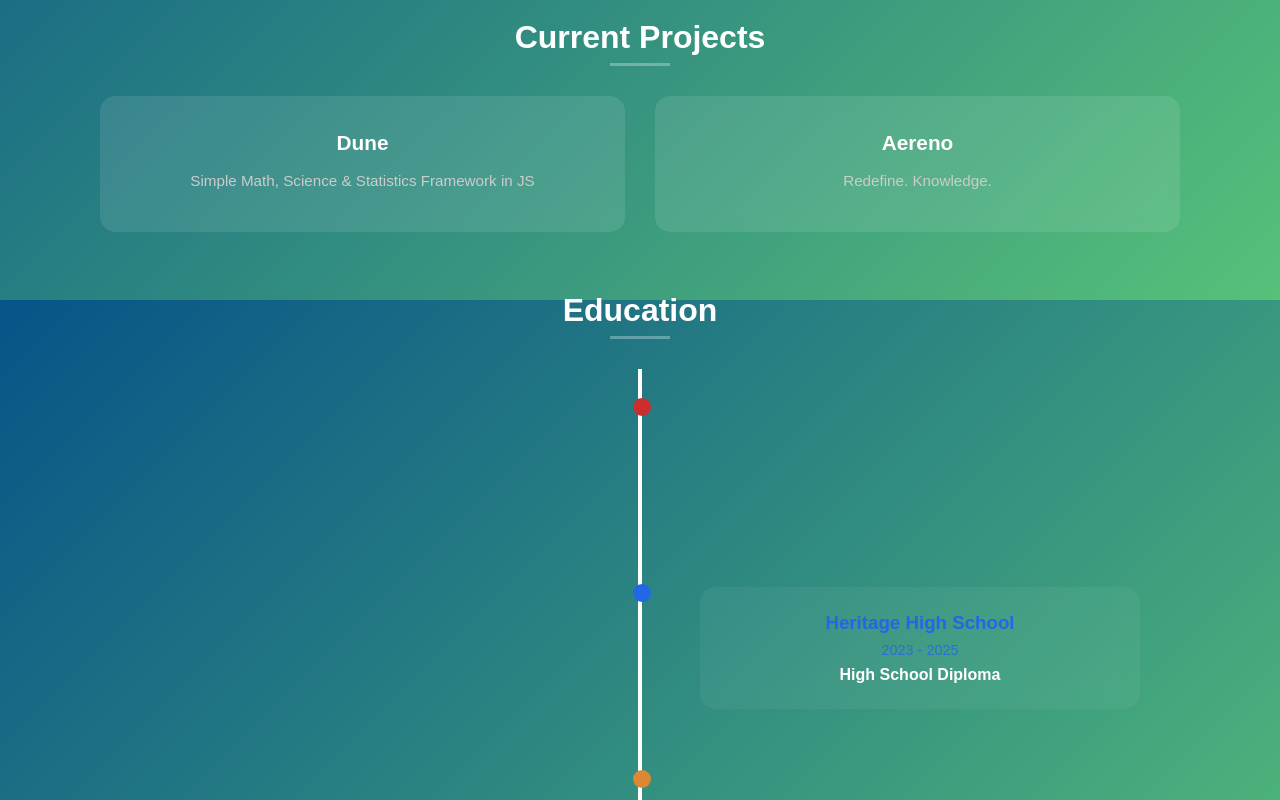
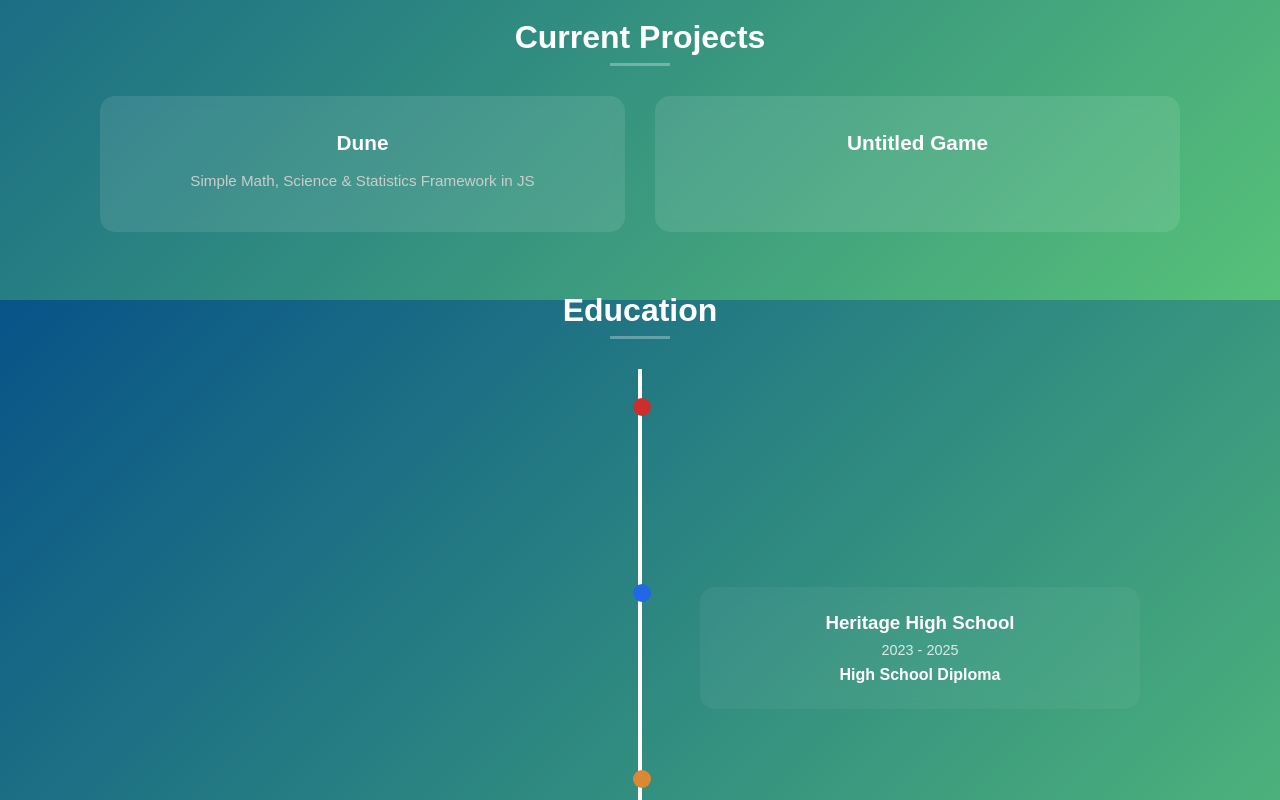
Before and after one commit to martin-k-m/martin-k-m.github.io, a React (Create React App) app: page / in a window 1280 px wide. Shown: the part 500-1300 px from the top of the page. Built offline with nearby package versions, Linux system fonts and the light colour scheme.

Commit message:
small changes

```diff
--- a/package.json
+++ b/package.json
@@ -1,7 +1,6 @@
 {
   "name": "portfolio",
   "version": "0.1.0",
-  "private": true,
   "dependencies": {
     "@fortawesome/free-brands-svg-icons": "^6.7.2",
     "@fortawesome/react-fontawesome": "^0.2.2",
--- a/src/App.js
+++ b/src/App.js
@@ -48,7 +48,7 @@ const education = [
     },
     {
         title: "University of California, Santa Cruz",
-        subtitle: "Electrical Engineering (Expected)",
+        subtitle: "Electrical Engineering",
         date: "2025 - ",
         color: "#db8834",
     }
@@ -62,8 +62,8 @@ const projects = [
         icon: ""
     },
     {
-        title: "Aereno",
-        description: "Redefine. Knowledge.",
+        title: "Untitled Game",
+        description: "",
         link: "",
         icon: ""
     },
@@ -178,10 +178,10 @@ function App() {
                                     initial={{ opacity: 0, x: -20 }}
                                     animate={{ opacity: 1, x: 0 }}
                                 >
-                                    <h3 className="vertical-timeline-element-title" style={{ color: edu.color }}>
+                                    <h3 className="vertical-timeline-element-title" style={{ color: "white" }}>
                                         {edu.title}
                                     </h3>
-                                    <div className="education-dates" style={{ color: edu.color }}>
+                                    <div className="education-dates" style={{ color: "white"}}>
                                         {edu.date}
                                     </div>
                                     <h4 className="vertical-timeline-element-subtitle">{edu.subtitle}</h4>
```
Also changed, not shown: 1 other file (tests, documents, lock files or other folders).
